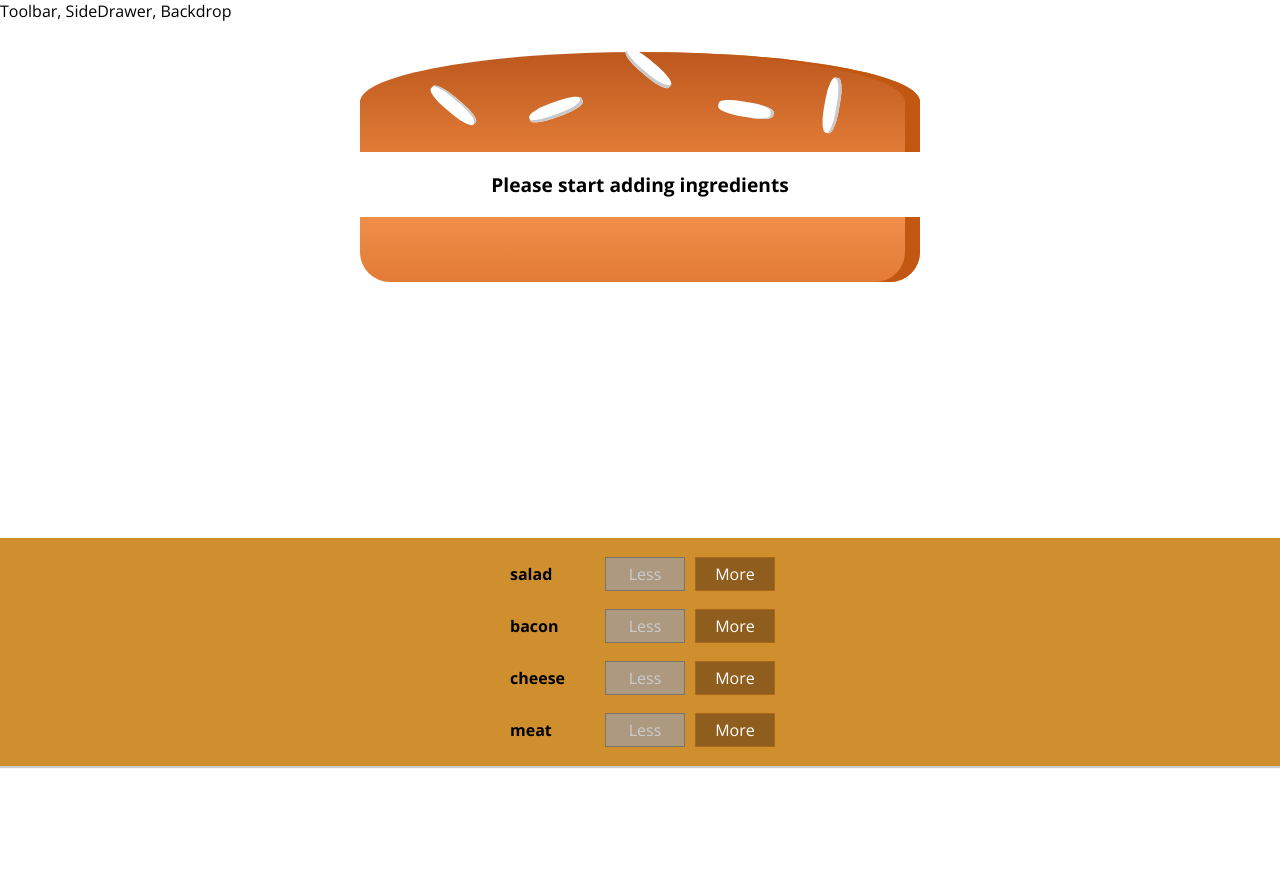
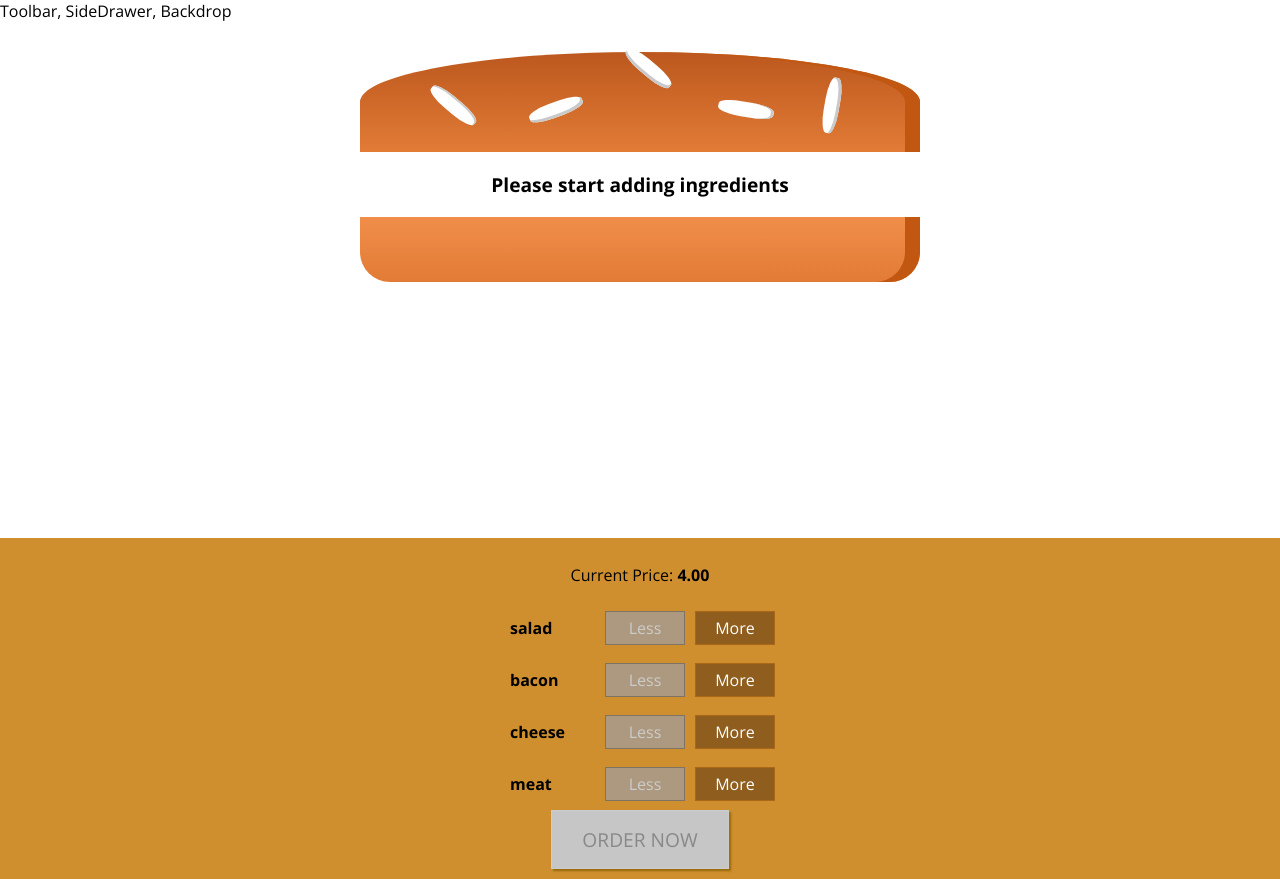
Before and after one commit to thyAshley/React-Development, a React (Create React App) app in the folder burger-app/: page / in a window 1280 px wide. Before the commit the page ends 800 px from the top, so only its background shows below. Built offline with nearby package versions, Linux system fonts and the light colour scheme.

Commit message:
added purchase button

```diff
--- a/burger-app/src/components/Burger/BuildControls/BuildControls.js
+++ b/burger-app/src/components/Burger/BuildControls/BuildControls.js
@@ -13,6 +13,9 @@ const controls = [
 const buildControls = (props) => {
   return (
     <div className={classes.BuildControls}>
+      <p>
+        Current Price: <strong>{props.price}</strong>
+      </p>
       {controls.map((ctrl) => {
         return (
           <BuildControl
@@ -28,6 +31,9 @@ const buildControls = (props) => {
           />
         );
       })}
+      <button disabled={!props.purchasable} className={classes.OrderButton}>
+        ORDER NOW
+      </button>
     </div>
   );
 };
--- a/burger-app/src/components/Burger/BuildControls/BuildControls.module.css
+++ b/burger-app/src/components/Burger/BuildControls/BuildControls.module.css
@@ -8,3 +8,45 @@
   padding: 10px 0;
   width: 100%;
 }
+
+.OrderButton {
+  background-color: #dad735;
+  outline: none;
+  cursor: pointer;
+  border: 1px solid #966909;
+  color: #966909;
+  font-family: inherit;
+  font-size: 1.2em;
+  padding: 15px 30px;
+  box-shadow: 2px 2px 2px #966909;
+}
+
+.OrderButton:hover,
+.OrderButton:active {
+  background-color: #a0db41;
+  border: 1px solid #966909;
+  color: #966909;
+}
+
+.OrderButton:disabled {
+  background-color: #c7c6c6;
+  cursor: not-allowed;
+  border: 1px solid #ccc;
+  color: #888888;
+}
+
+.OrderButton:not(:disabled) {
+  animation: enable 0.3s linear;
+}
+
+@keyframes enable {
+  0% {
+    transform: scale(1);
+  }
+  60% {
+    transform: scale(1.1);
+  }
+  100% {
+    transform: scale(1);
+  }
+}
--- a/burger-app/src/containers/BurgerBuilder/BurgerBuilder.js
+++ b/burger-app/src/containers/BurgerBuilder/BurgerBuilder.js
@@ -20,7 +20,18 @@ class BurgerBuilder extends Component {
       bacon: 0,
     },
     totalPrice: 4.0,
+    purchaseable: false,
   };
+
+  updatePurchaseState(ingredients) {
+    const sum = Object.keys(ingredients)
+      .map((igKey) => {
+        return ingredients[igKey];
+      })
+      .reduce((sum, nextvalue) => sum + nextvalue, 0);
+
+    this.setState({ purchaseable: sum > 0 });
+  }
 
   addIngredientHandler = (type) => {
     const oldCount = this.state.ingredient[type];
@@ -30,16 +41,18 @@ class BurgerBuilder extends Component {
     const newPrice = INGREDIENT_PRICE[type] + this.state.totalPrice;
     this.setState(updatedIngredients);
     this.setState({ totalPrice: newPrice });
+    this.updatePurchaseState(updatedIngredients);
   };
 
   removeIngredientHandler = (type) => {
     if (this.state.ingredient[type] > 0) {
       const newCount = this.state.ingredient[type] - 1;
-      const updateIngredients = this.state.ingredient;
-      updateIngredients[type] = newCount;
+      const updatedIngredients = this.state.ingredient;
+      updatedIngredients[type] = newCount;
       const newPrice = this.state.totalPrice - INGREDIENT_PRICE[type];
-      this.setState(updateIngredients);
+      this.setState(updatedIngredients);
       this.setState({ totalPrice: newPrice });
+      this.updatePurchaseState(updatedIngredients);
     }
   };
 
@@ -57,6 +70,8 @@ class BurgerBuilder extends Component {
           onAdd={this.addIngredientHandler}
           onDeduct={this.removeIngredientHandler}
           disabled={disabledInfo}
+          price={this.state.totalPrice.toFixed(2)}
+          purchasable={this.state.purchaseable}
         />
       </Aux>
     );
```
